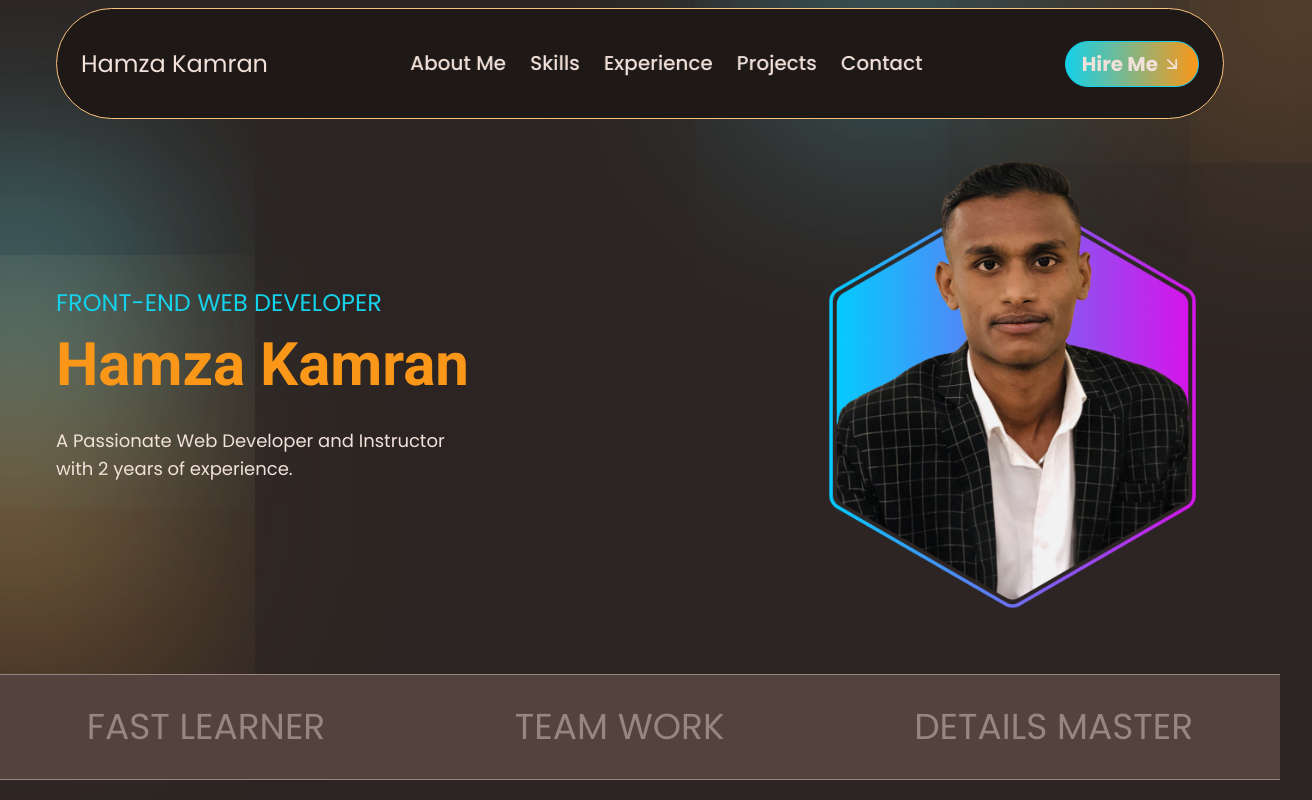
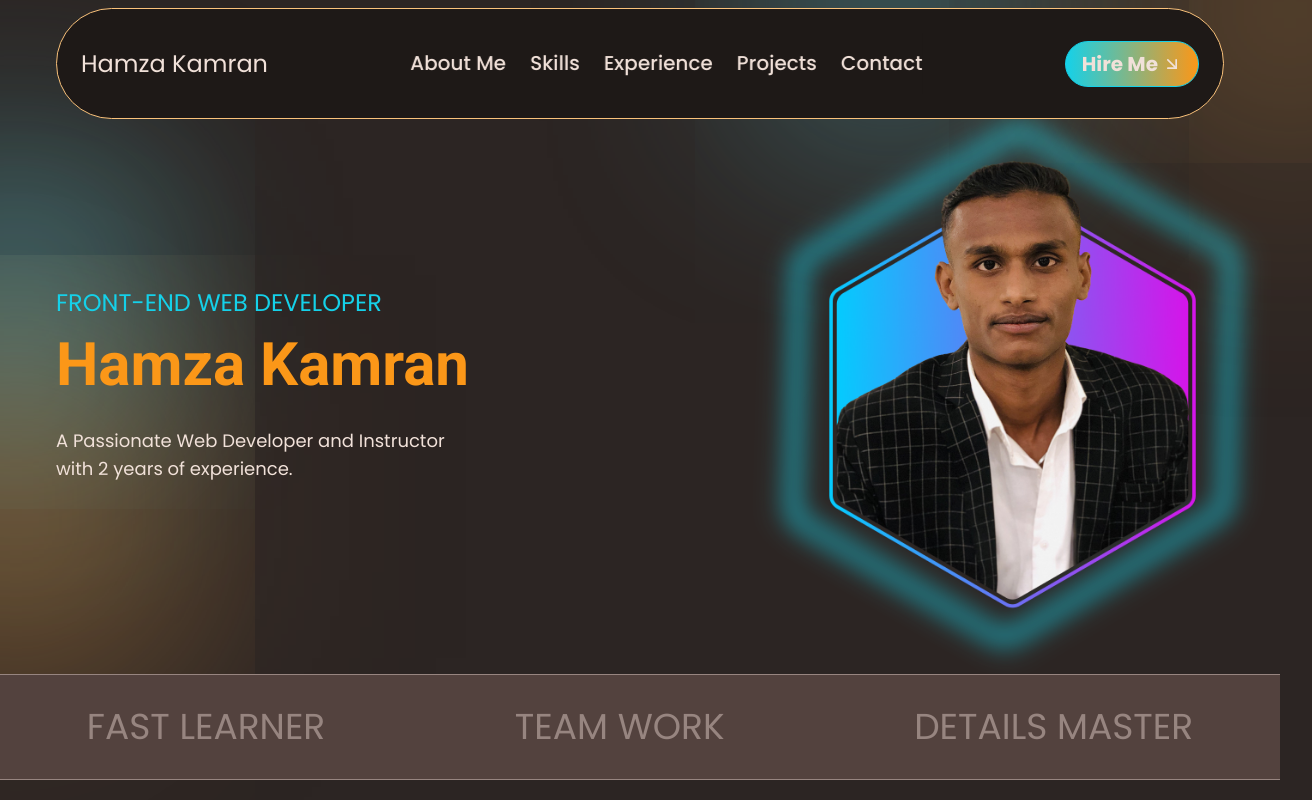
Before and after one commit to hamzakamran456/Portfolio_Site, a React (Vite) app: page / in a window 1280 px wide. Shown: the top 800 px of the page, 1312 px wide, since content can reach past the window. Built offline with nearby package versions, Linux system fonts and the light colour scheme.

Commit message:
hero and main setup

```diff
--- a/src/components/HeroSection/HeroPic.jsx
+++ b/src/components/HeroSection/HeroPic.jsx
@@ -16,7 +16,7 @@ const HeroPic = () => {
       <img src={ProfileImg} alt="Hamza Kamran" className="max-h-[450px] w-auto" />
 
       <div className="absolute -z-10 flex justify-center items-center animate-pulse overflow-hidden">
-        <PiHexagonThin className="lg:min-h-[600px] w-auto text-cyan blur-md animate-[spin_20s_linear_infinite] md:hidden sm:hidden" />
+        <PiHexagonThin className="lg:block min-h-[600px] w-auto text-cyan blur-md animate-[spin_20s_linear_infinite] md:hidden sm:hidden" />
       </div>
     </motion.div>
   );
--- a/src/components/Navbar/NavbarMain.jsx
+++ b/src/components/Navbar/NavbarMain.jsx
@@ -21,7 +21,7 @@ const NavbarMain = () => {
       </div>
       <div className="flex items-center lg:hidden sm:block">
         <button
-          className="text-2xl p-3 border border-lightOrange rounded-full text-white"
+          className="text-2xl p-2 border border-lightOrange rounded-full text-white"
           onClick={toggleMenu}
         >
           <GiHamburgerMenu />
```
